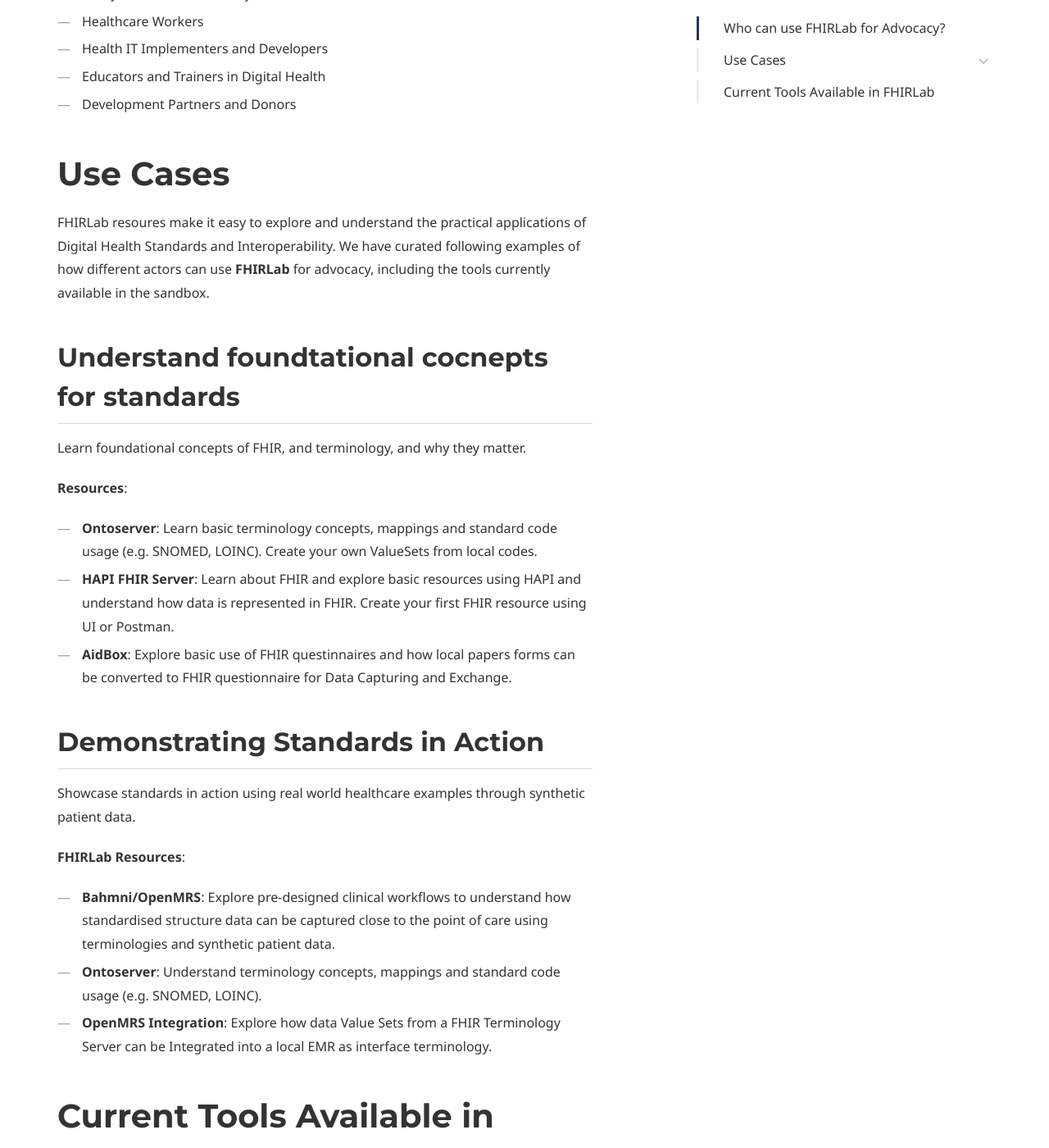
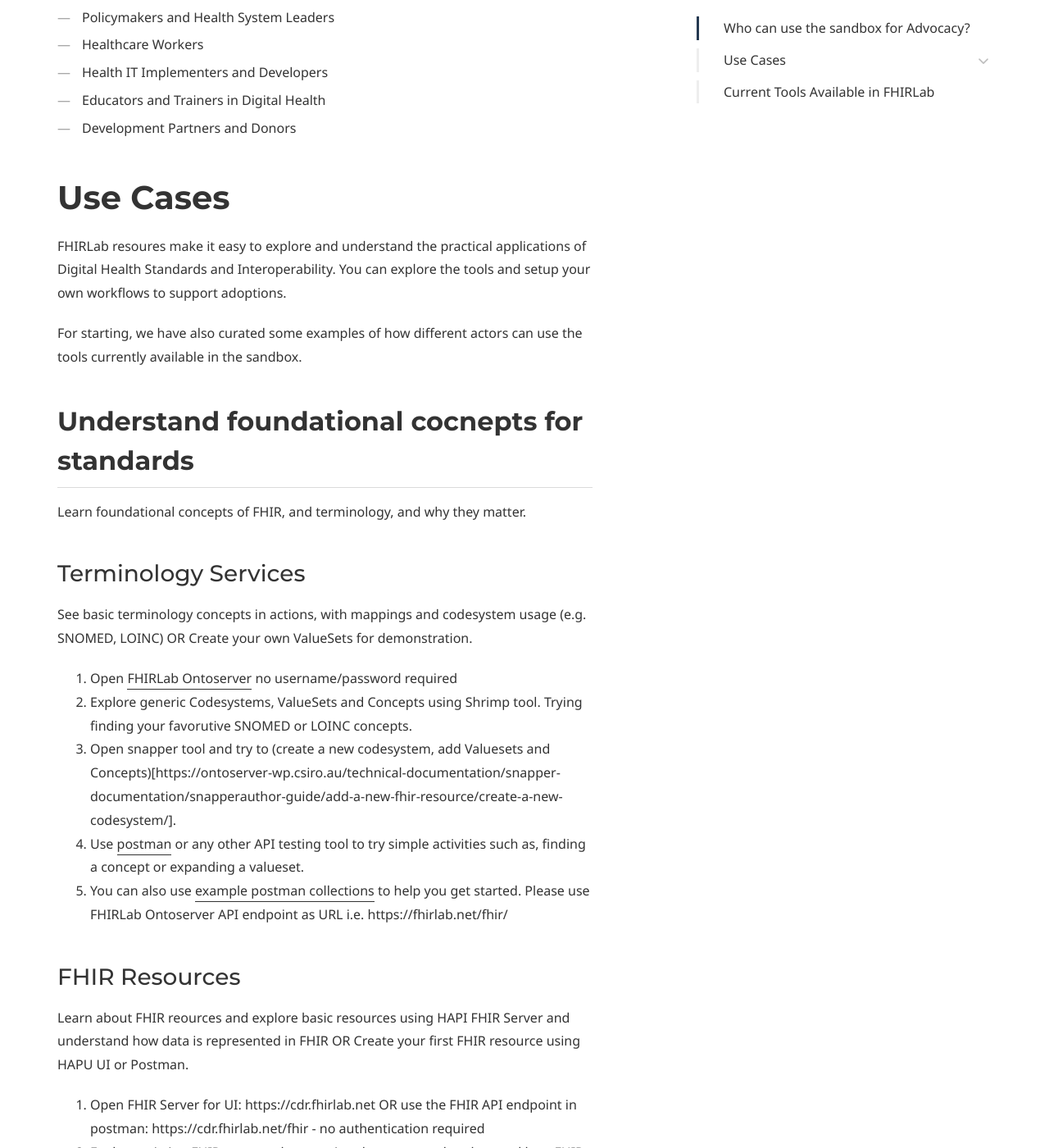
Before and after one commit to upmsilab/FHIRLab, a Jekyll site: the page built from advocacy.md, in a window 1280 px wide and 1400 px high, scrolled down 1150 px. Shown: the whole window at 82% size. Built offline with Jekyll 4.4.1, drawn with Linux system fonts in a browser that asks for light colours; some web fonts are replaced; some of the changed text lies outside the part shown.

Commit message:
Update advocacy.md

```diff
--- a/advocacy.md
+++ b/advocacy.md
@@ -6,7 +6,7 @@
 
 # Hero section
 title: Advocacy
-description: "FHIRLab plays a critical role in advocating for the adoption of health data standards such as HL7 FHIR, SNOMED CT, and LOINC. It allows stakeholders to experience the real-world value of interoperability through hands-on use cases, walkthroughs, and standards-compliant tooling."
+description: "FHIRLab is designed to support advocacy efforts for the adoption of health data interoperability and standards including but not limited to HL7 FHIR, SNOMED CT, and LOINC. It allows stakeholders and policy makers to experience the real-world value of interoperability through hands-on activities, use cases, walkthroughs all using standards-based digital health tools."
 
 # Micro navigation
 micro_nav: true
@@ -23,9 +23,9 @@
 ---
 
 **Accelerating the adoption of digital health, standards and interoperability**
-FHIRLab offers a simulated functional health data environment. It helps demystify digital health standards and enables decision-makers and implementers to see how interoperability improves patient care, health system performance, and data-driven decision-making through real-world healthcare use cases and interactive walkthroughs.
+The Sandbox offers a simulated functional environment to demystify digital health interoperability and enables decision-makers and implementers to see how interoperability improves patient care, health system performance, and data-driven decision-making through real-world healthcare use cases and interactive walkthroughs.
 
-# Who can use FHIRLab for Advocacy?
+# Who can use the sandbox for Advocacy?
 - Policymakers and Health System Leaders
 - Healthcare Workers
 - Health IT Implementers and Developers
@@ -33,18 +33,46 @@
 - Development Partners and Donors
 
 # Use Cases
-FHIRLab resoures make it easy to explore and understand the practical applications of Digital Health Standards and Interoperability. We have curated following examples of how different actors can use **FHIRLab** for advocacy, including the tools currently available in the sandbox.
+FHIRLab resoures make it easy to explore and understand the practical applications of Digital Health Standards and Interoperability. You can explore the tools and setup your own workflows to support adoptions.
 
-## Understand foundtational cocnepts for standards
+For starting, we have also curated some examples of how different actors can use the tools currently available in the sandbox.
+
+## Understand foundational cocnepts for standards
 Learn foundational concepts of FHIR, and terminology, and why they matter.
 
-**Resources**:
-- **Ontoserver**: Learn basic terminology concepts, mappings and standard code usage (e.g. SNOMED, LOINC). Create your own ValueSets from local codes.
-- **HAPI FHIR Server**: Learn about FHIR and explore basic resources using HAPI and understand how data is represented in FHIR. Create your first FHIR resource using UI or Postman.
-- **AidBox**: Explore basic use of FHIR questinnaires and how local papers forms can be converted to FHIR questionnaire for Data Capturing and Exchange.
+### Terminology Services
+See basic terminology concepts in actions, with mappings and codesystem usage (e.g. SNOMED, LOINC) OR Create your own ValueSets for demonstration.
+
+1. Open [FHIRLab Ontoserver](https://tx.fhirlab.net/) no username/password required
+2. Explore generic Codesystems, ValueSets and Concepts using Shrimp tool. Trying finding your favorutive SNOMED or LOINC concepts.
+3. Open snapper tool and try to (create a new codesystem, add Valuesets and Concepts)[https://ontoserver-wp.csiro.au/technical-documentation/snapper-documentation/snapperauthor-guide/add-a-new-fhir-resource/create-a-new-codesystem/].
+5. Use [postman](https://www.postman.com/downloads/) or any other API testing tool to try simple activities such as, finding a concept or expanding a valueset.
+6. You can also use [example postman collections](https://www.postman.com/jimsteel/ontoserver/collection/k4gv6q6/ontoserver-6-example-fhir-terminology-requests) to help you get started. Please use FHIRLab Ontoserver API endpoint as URL i.e. https://fhirlab.net/fhir/
+
+### FHIR Resources
+Learn about FHIR reources and explore basic resources using HAPI FHIR Server and understand how data is represented in FHIR OR Create your first FHIR resource using HAPU UI or Postman.
+
+1. Open FHIR Server for UI: https://cdr.fhirlab.net OR use the FHIR API endpoint in postman: https://cdr.fhirlab.net/fhir - no authentication required
+2. Explore existing FHIR resource by querying the server and understand how FHIR is structured
+3. Try adding a new resource into the server. Don't worry FHIRLab is design for you to break it.
+
+If you need help to get started, try example [postman collections](https://github.com/upmsilab/2025JuneFHIRConnectathon?tab=readme-ov-file#sample-postman-collections-and-data) from our recent FHIR Connectathon to kick-off
 
 ## Demonstrating Standards in Action
 Showcase standards in action using real world healthcare examples through synthetic patient data.
+
+### FHIR Questionnaire and Forms
+Explore the basic use of FHIR questinnaires and convert paper forms into standardised FHIR questionnaires for Data Capturing and Exchange across multiple application. A single standardised form can be used across different EMRs and Modile applications for data capturing. This help standardise the input and improve data quality.
+
+We will use Aidbox FHIR Platform available in the FHIRLab to support this learning activity. You can also use other standards-based tools such as NLM forms for training and practice.
+
+1. Please request access to FHIRLab Aidbox instance (access is free for FHIRLab users).
+2. Login to AidBox and navigate to forms.
+3. Upload any paper forms and convert it into FHIR Questionnaire using AI OR or do it manually
+
+Use this [tutorial to get familair with aidbox forms modules](https://youtu.be/20bprWplCDo?si=J4xvTymjAWG2E0UC)
+
+5. You can use any FHIR ValueSet into the form fields for coded data.
 
 **FHIRLab Resources**:
 - **Bahmni/OpenMRS**: Explore pre-designed clinical workflows to understand how standardised structure data can be captured close to the point of care using terminologies and synthetic patient data.
```
